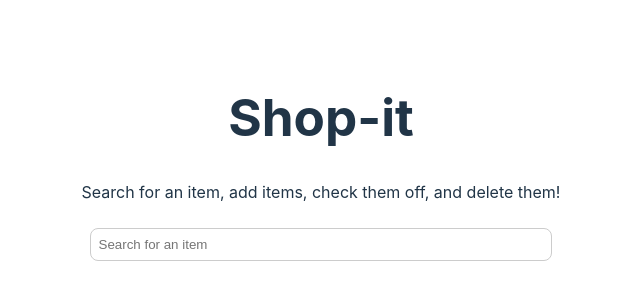
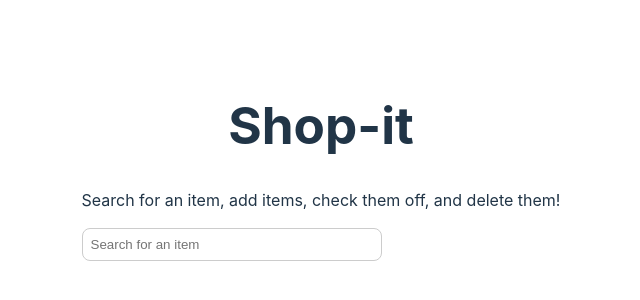
Before and after one commit to bricea27/shopping-list, a React (Vite) app: page / in a window 1280 px wide. Shown: the part 238-538 px from the top of the page, without its empty margins (319-959 px from the left). Built offline with nearby package versions, Linux system fonts and the light colour scheme.

Commit message:
feat: conditionally render results; basic styling

```diff
--- a/src/App.tsx
+++ b/src/App.tsx
@@ -32,9 +32,11 @@ function App() {
       </header>
       <Search>
         <SearchInput onChange={handleSearch} placeholder="Search for an item" />
-        <SearchResults>
-          {searchResults.map(result => <SearchResult>{result}</SearchResult>)}
-        </SearchResults>
+        {searchResults.length > 0 && (
+          <SearchResults>
+            {searchResults.map(result => <SearchResult>{result}</SearchResult>)}
+          </SearchResults>
+        )}
       </Search>
     </main>
   )
--- a/src/components/Search/Search.module.css
+++ b/src/components/Search/Search.module.css
@@ -1,11 +1,12 @@
 .search {
 	display: flex;
 	flex-direction: column;
+	position: relative;
+	width: 300px;
 }
 
-input {
+input, ul {
 	padding: 0.5rem;
-	margin: 0.5rem;
 	border: 1px solid #ccc;
 	border-radius: 0.5rem;
 }
@@ -14,6 +15,10 @@ ul.results {
 	list-style: none;
 	padding: 0;
 	margin: 0;
+	position: absolute;
+	top: 100%;
+	margin-top: 0.25rem;
+	width: 100%;
 }
 
 li.result {
```
